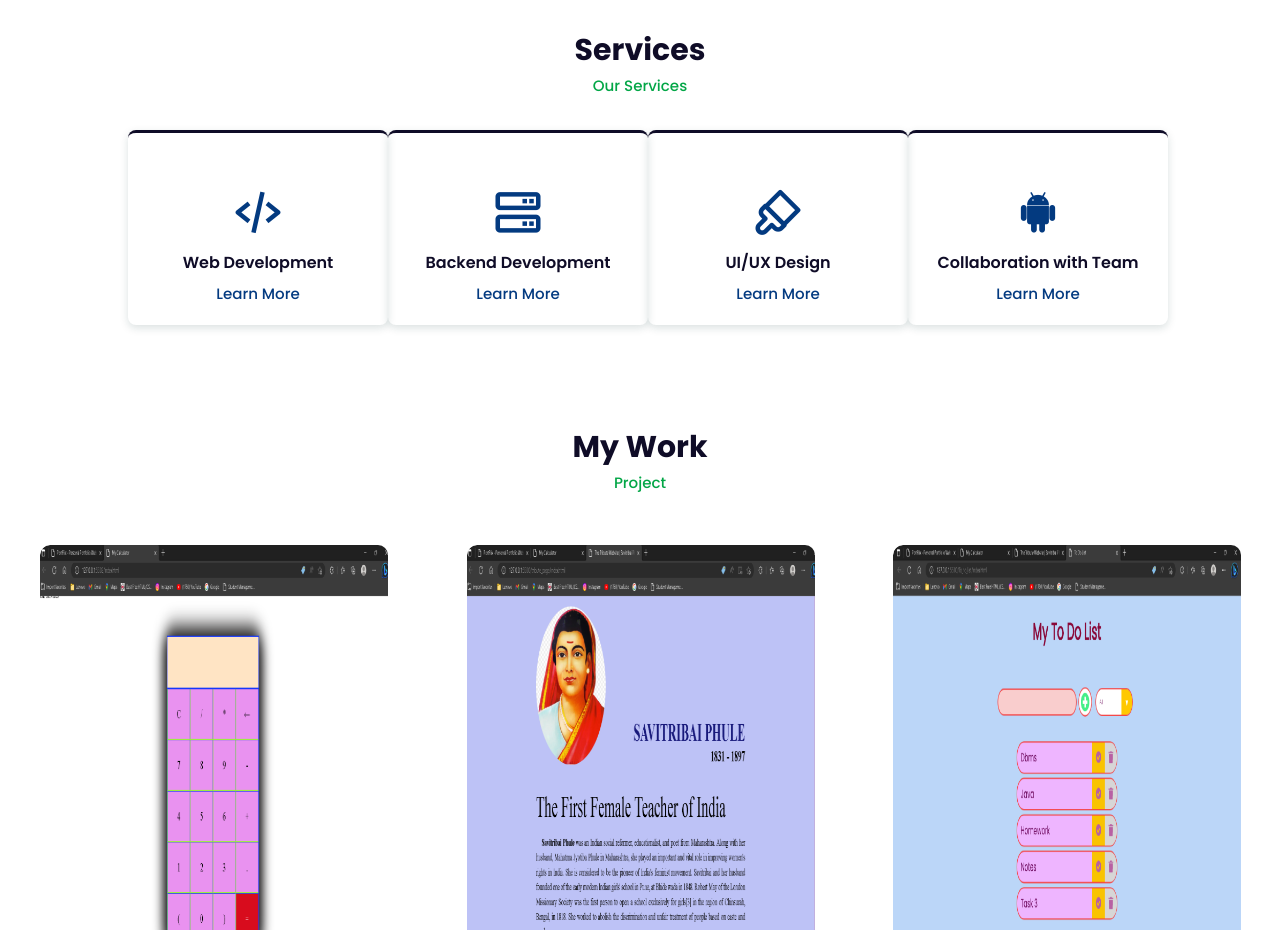
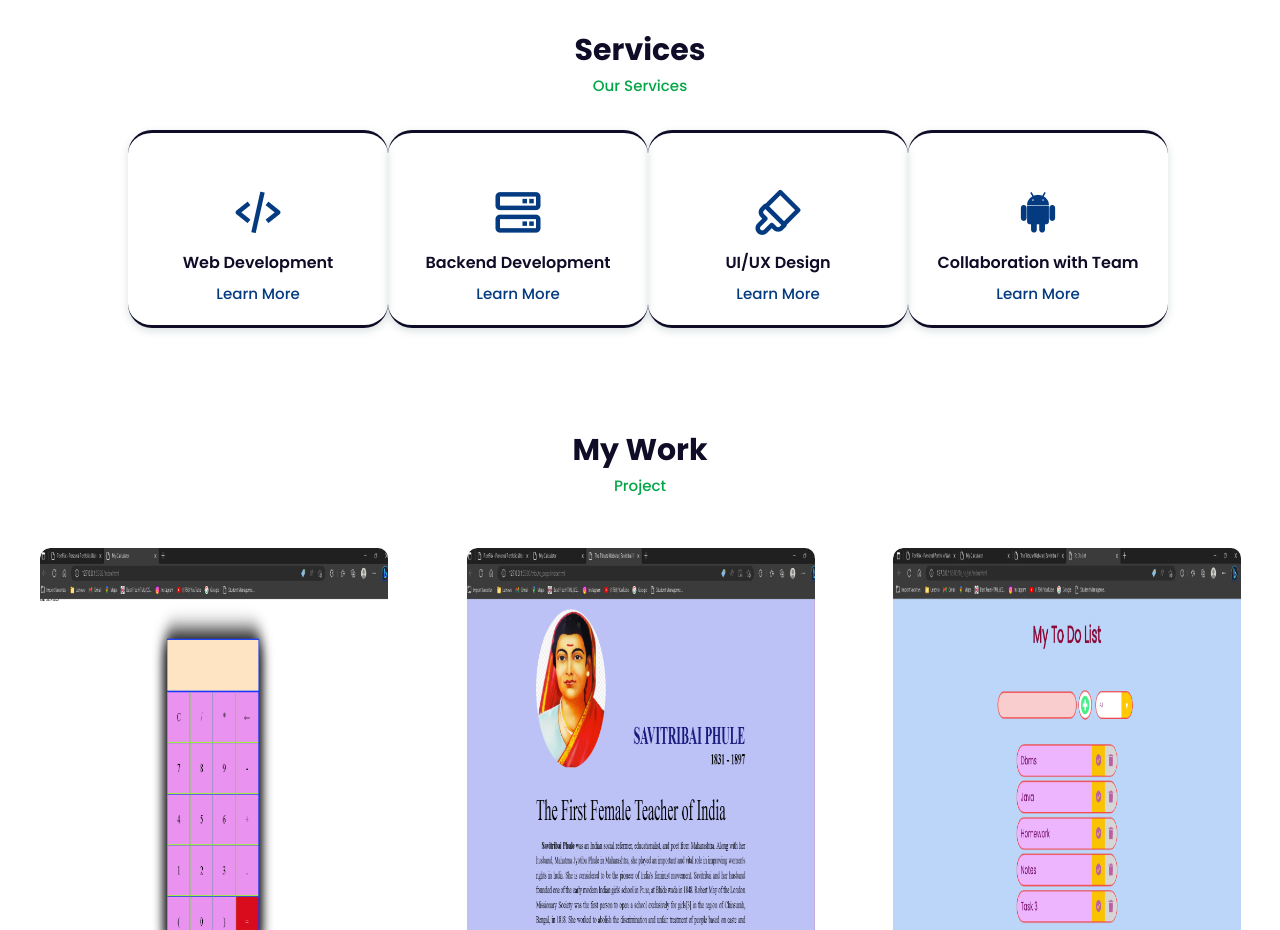
Before and after one commit to Sakshi-Giri/portfolio.github.io, a plain HTML site: page index.html in a window 1280 px wide. Shown: the part 1880-2810 px from the top of the page. Drawn offline with nearby package versions, Linux system fonts and the light colour scheme.

Commit message:
service box border updated

```diff
--- a/style.css
+++ b/style.css
@@ -371,15 +371,17 @@ span {
   flex-direction: column;
   align-items: center;
   text-align: center;
-  border-radius: 0.5rem;
-  border-bottom: 5px var(--main-color);
+  border-radius: 1.5rem;
+  border-bottom: 10px var(--main-color);
   box-shadow: 0 3px 8px rgb(14 55 54 / 15%);
   border-top: solid;
+  border-bottom: solid;
+
 
 }
 
 .services-box:hover {
-  background-color: #02225a;
+  background-color: #3b7ef0;
 }
 
 .services-box h3 {
```
